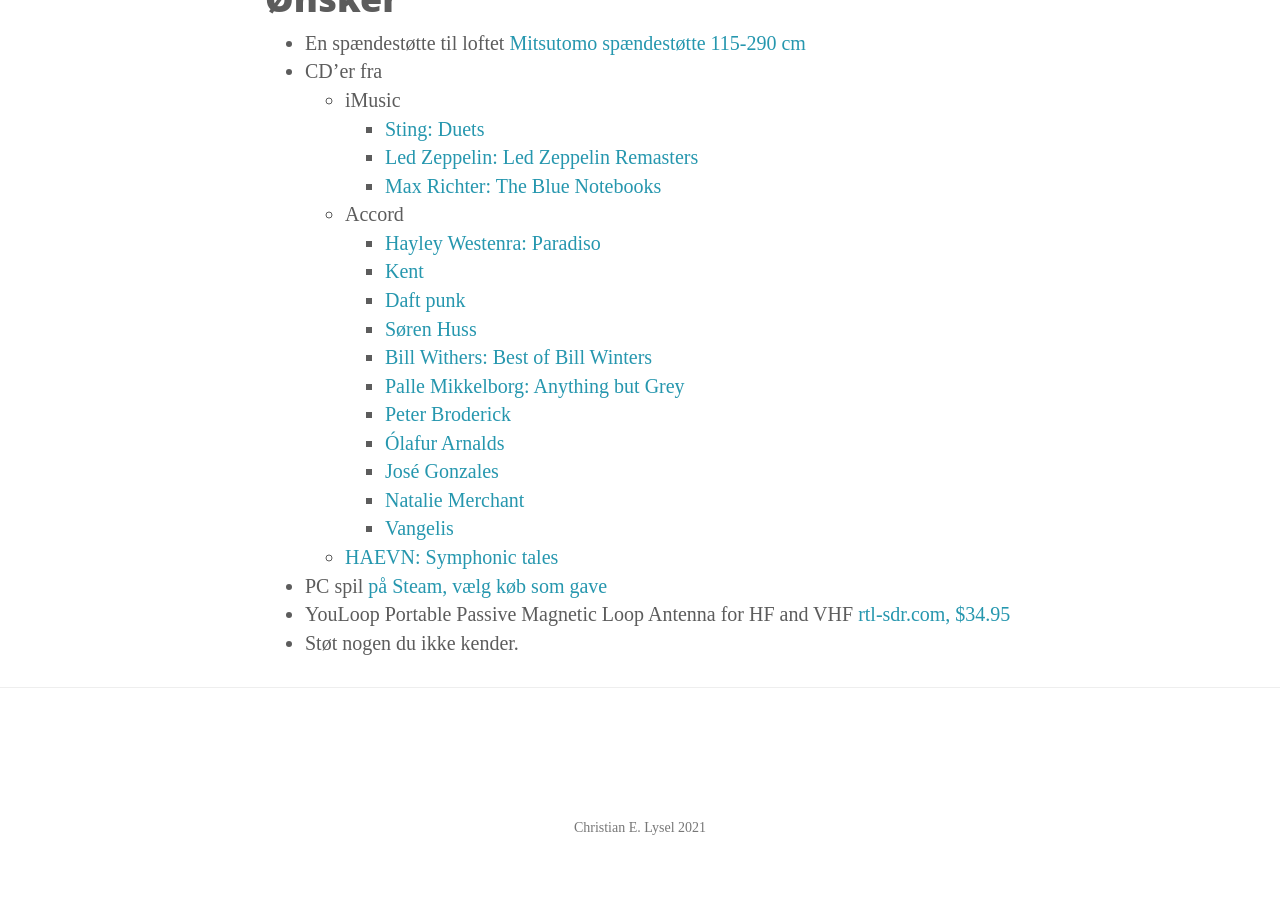
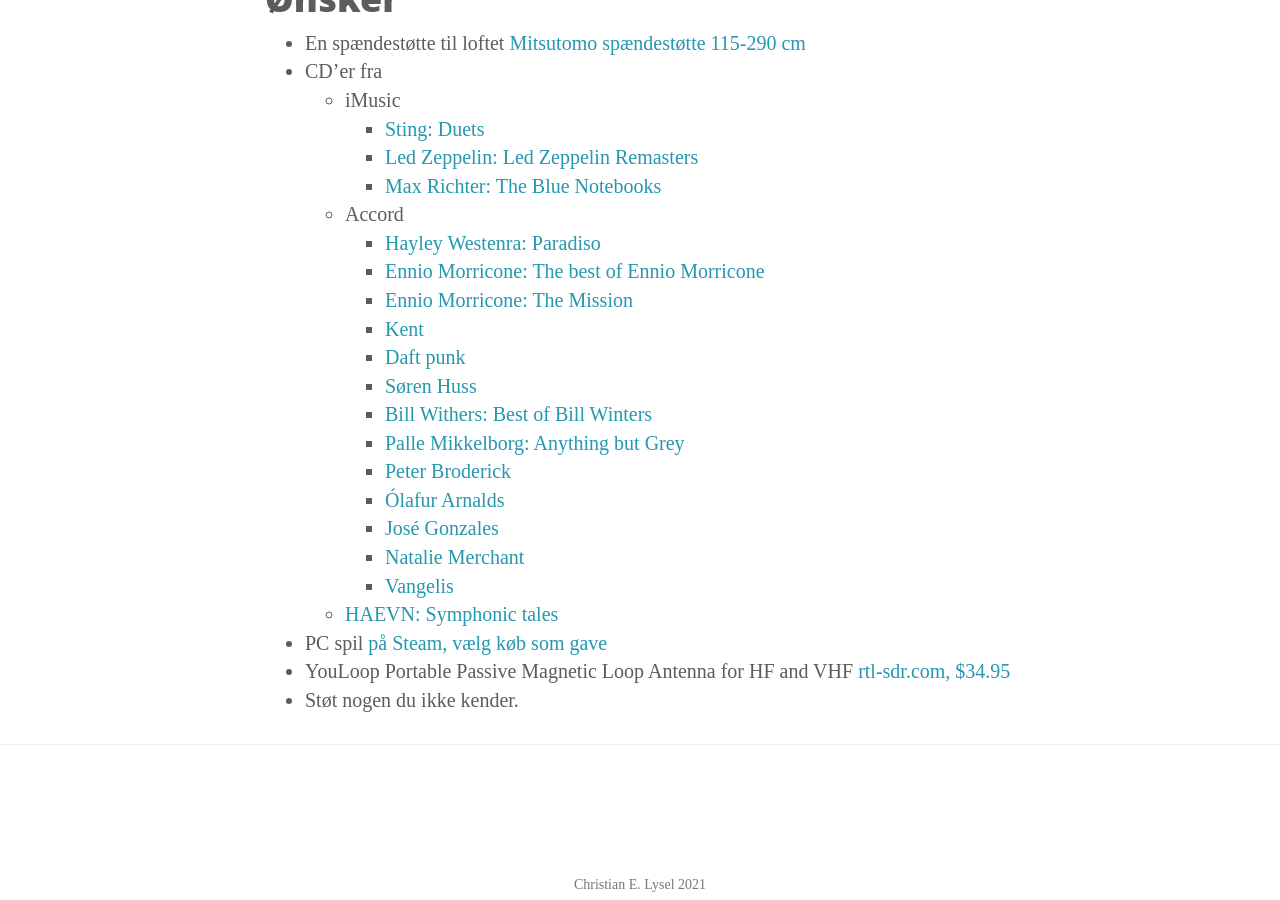
Before and after one commit to clysel/christian.lysel.net, a Jekyll site: the page built from gave.markdown, in a window 1280 px wide and 900 px high, scrolled down 547 px. Built offline with Jekyll 4.4.1, drawn with Linux system fonts in a browser that asks for light colours.

Commit message:
Update gave.markdown

```diff
--- a/gave.markdown
+++ b/gave.markdown
@@ -14,6 +14,8 @@
     * [Max Richter: The Blue Notebooks](https://imusic.dk/music/0028948350148/max-richter-2018-blue-notebooks-cd)
   * Accord
     * [Hayley Westenra: Paradiso](https://accord.dk/collections/hayley-westenra/products/hayley-westenra-ennio-morricone-paradiso?variant=37792651772099)
+    * [Ennio Morricone: The best of Ennio Morricone](https://accord.dk/products/ennio-morricone-the-greatest-performers?variant=37787986624707)
+    * [Ennio Morricone: The Mission](https://accord.dk/products/ennio-morricone-the-mission-original-soundtrack-from-the-motion-picture?_pos=15&_sid=e82bdc289&_ss=r)
     * [Kent](https://accord.dk/collections/kent-2?type=cd)
     * [Daft punk](https://accord.dk/collections/daft-punk?type=cd)
     * [Søren Huss](https://accord.dk/collections/soren-huss?type=cd)
```
